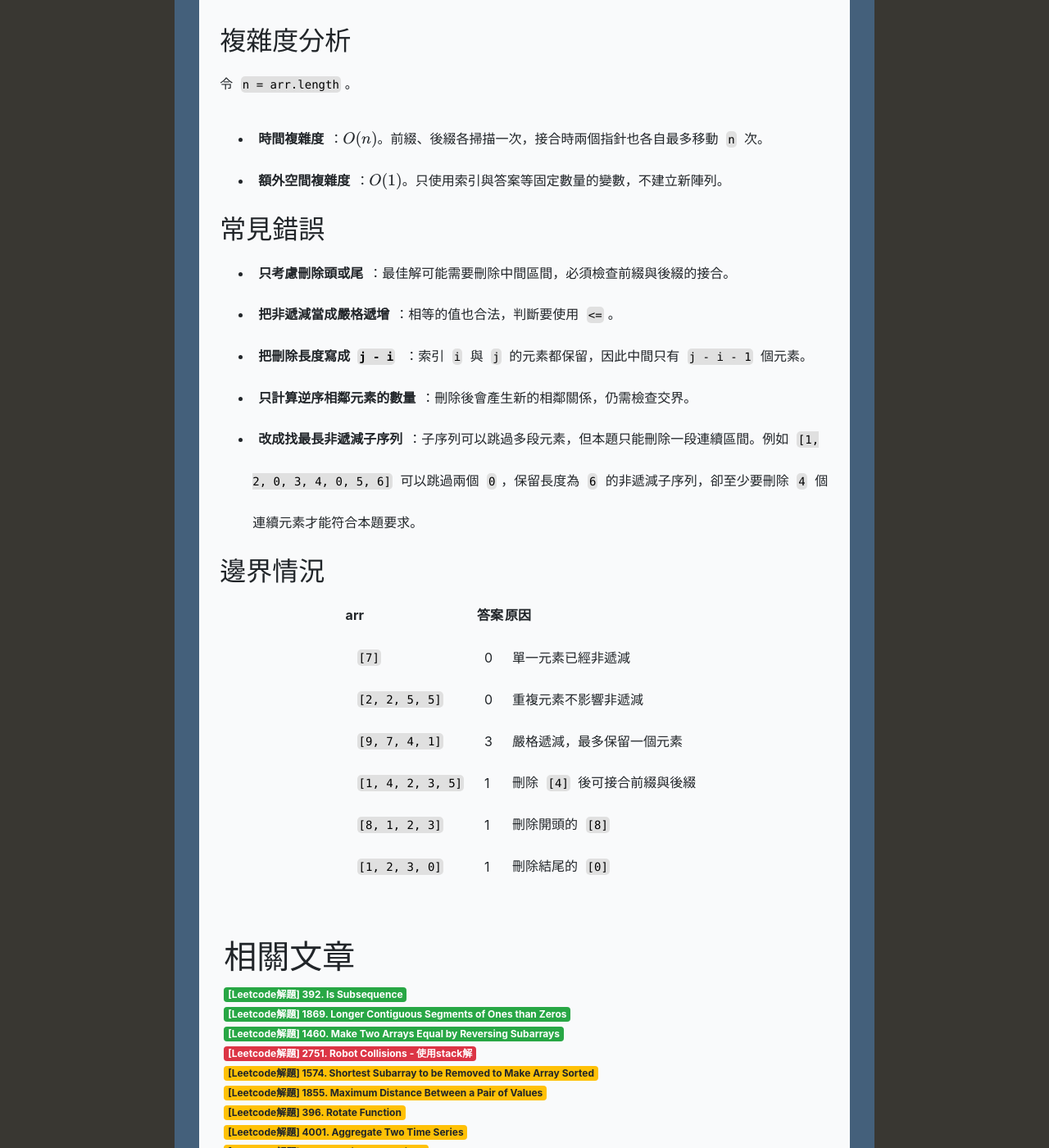
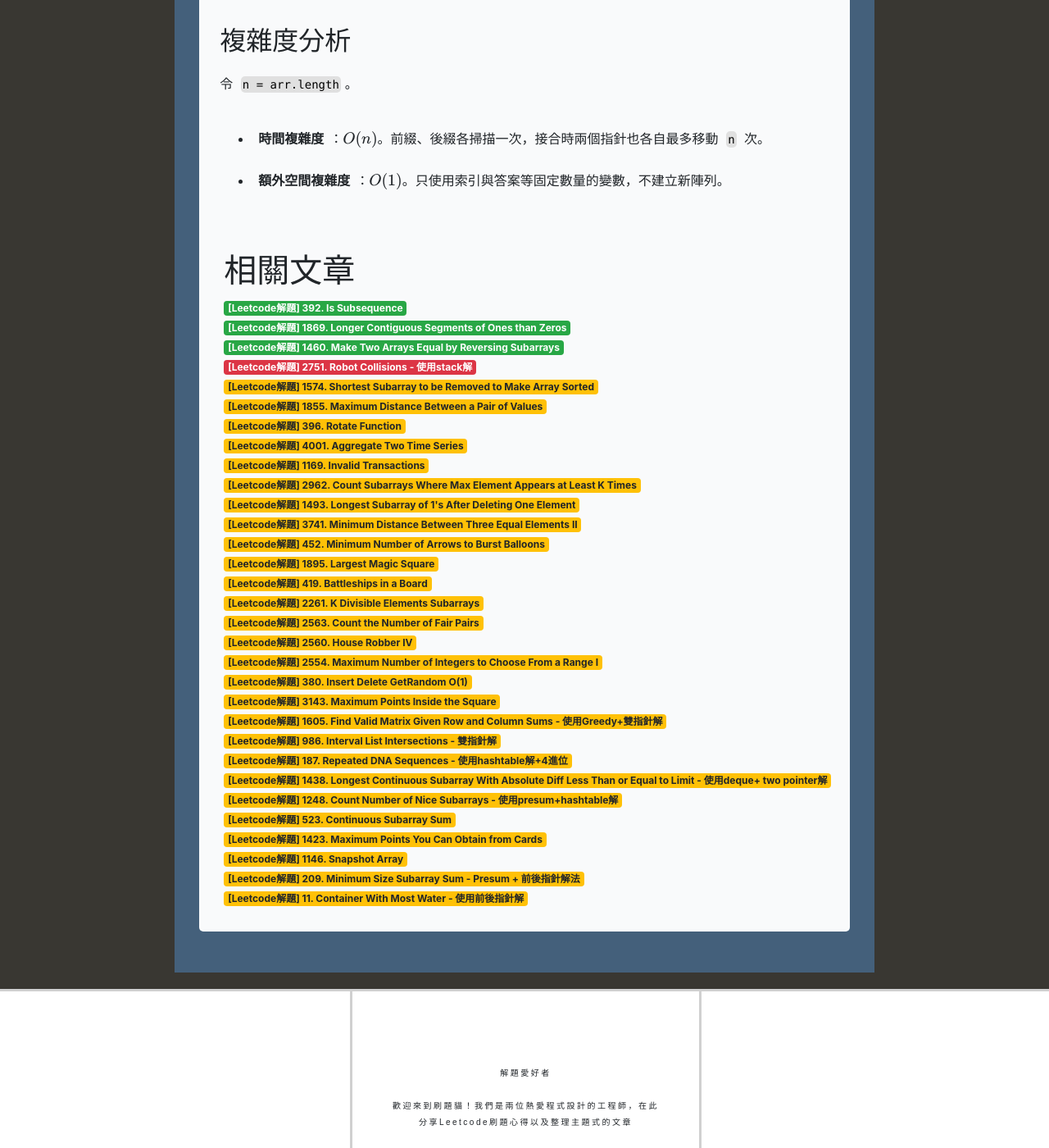
Before and after one commit to catxcoders/catxcoders.github.io, a Jekyll site: the page built from _posts/2026-10-09-1574-Shortest-Subarray-to-be-Removed-to-Make-Array-Sorted.markdown, in a window 1280 px wide and 1400 px high, scrolled down 6771 px. Shown: the whole window at 82% size. Built offline with Jekyll 4.4.1, drawn with Linux system fonts in a browser that asks for light colours; nearby versions of some CDN libraries; formulas are drawn with MathJax 3.

Commit message:
docs: trim LeetCode 1574 tutorial

```diff
--- a/_posts/2026-10-09-1574-Shortest-Subarray-to-be-Removed-to-Make-Array-Sorted.markdown
+++ b/_posts/2026-10-09-1574-Shortest-Subarray-to-be-Removed-to-Make-Array-Sorted.markdown
@@ -230,22 +230,3 @@
 
 - **時間複雜度**：$O(n)$。前綴、後綴各掃描一次，接合時兩個指針也各自最多移動 `n` 次。
 - **額外空間複雜度**：$O(1)$。只使用索引與答案等固定數量的變數，不建立新陣列。
-
-## 常見錯誤
-
-- **只考慮刪除頭或尾**：最佳解可能需要刪除中間區間，必須檢查前綴與後綴的接合。
-- **把非遞減當成嚴格遞增**：相等的值也合法，判斷要使用 `<=`。
-- **把刪除長度寫成 `j - i`**：索引 `i` 與 `j` 的元素都保留，因此中間只有 `j - i - 1` 個元素。
-- **只計算逆序相鄰元素的數量**：刪除後會產生新的相鄰關係，仍需檢查交界。
-- **改成找最長非遞減子序列**：子序列可以跳過多段元素，但本題只能刪除一段連續區間。例如 `[1, 2, 0, 3, 4, 0, 5, 6]` 可以跳過兩個 `0`，保留長度為 `6` 的非遞減子序列，卻至少要刪除 `4` 個連續元素才能符合本題要求。
-
-## 邊界情況
-
-| arr | 答案 | 原因 |
-| --- | --- | --- |
-| `[7]` | 0 | 單一元素已經非遞減 |
-| `[2, 2, 5, 5]` | 0 | 重複元素不影響非遞減 |
-| `[9, 7, 4, 1]` | 3 | 嚴格遞減，最多保留一個元素 |
-| `[1, 4, 2, 3, 5]` | 1 | 刪除 `[4]` 後可接合前綴與後綴 |
-| `[8, 1, 2, 3]` | 1 | 刪除開頭的 `[8]` |
-| `[1, 2, 3, 0]` | 1 | 刪除結尾的 `[0]` |
```
